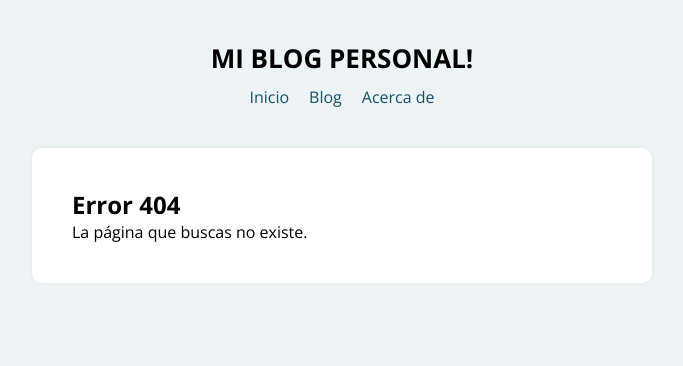
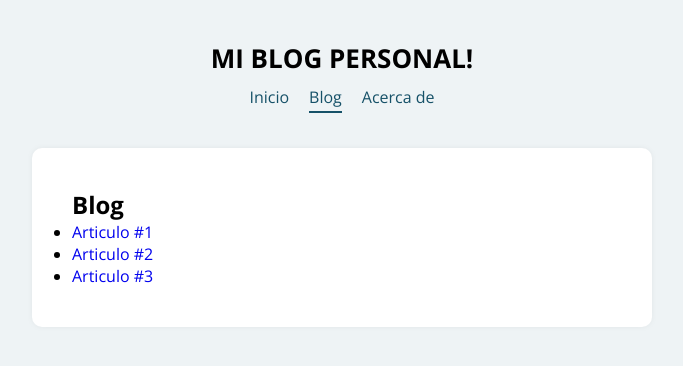
Before and after one commit to alfred3ks/app_react_route_blog, a React (Vite) app: page /app_react_route_blog/blog in a window 1280 px wide. Before the commit this address had no page. Shown: the top 366 px of the page, without its empty margins (298-981 px from the left). Built offline with nearby package versions, Linux system fonts and the light colour scheme.

Commit message:
Rutas creadas correctamente para verse en github pages.

```diff
--- a/src/App.jsx
+++ b/src/App.jsx
@@ -14,11 +14,14 @@ const App = () => {
         <Header />
         <Main>
           <Routes>
-            <Route path={"/"} element={<Inicio />} />
-            <Route path={"/blog"} element={<Blog />} />
-            <Route path={"/post/:id"} element={<Post />} />
+            <Route path={"/app_react_route_blog/"} element={<Inicio />} />
+            <Route path={"/app_react_route_blog/blog"} element={<Blog />} />
+            <Route path={"/app_react_route_blog/post/:id"} element={<Post />} />
             <Route path={"/*"} element={<Error404 />} />
-            <Route path={"/acerca-de"} element={<AcercaDe />} />
+            <Route
+              path={"/app_react_route_blog/acerca-de"}
+              element={<AcercaDe />}
+            />
           </Routes>
         </Main>
       </ContenedorPrincipal>
--- a/src/components/Blog.jsx
+++ b/src/components/Blog.jsx
@@ -9,7 +9,9 @@ const Blog = () => {
         {posts.map((post) => {
           return (
             <li key={post.id}>
-              <NavLink to={`/post/${post.id}`}>{post.titulo}</NavLink>
+              <NavLink to={`/app_react_route_blog/post/${post.id}`}>
+                {post.titulo}
+              </NavLink>
             </li>
           );
         })}
--- a/src/components/Header.jsx
+++ b/src/components/Header.jsx
@@ -7,9 +7,9 @@ const Header = () => {
     <ContenedorHeader>
       <Titulo>Mi blog personal!</Titulo>
       <Menu>
-        <NavLink to={"/"}>Inicio</NavLink>
-        <NavLink to={"/blog"}>Blog</NavLink>
-        <NavLink to={"/acerca-de"}>Acerca de</NavLink>
+        <NavLink to={"app_react_route_blog/"}>Inicio</NavLink>
+        <NavLink to={"app_react_route_blog/blog"}>Blog</NavLink>
+        <NavLink to={"app_react_route_blog/acerca-de"}>Acerca de</NavLink>
       </Menu>
     </ContenedorHeader>
   );
--- a/vite.config.js
+++ b/vite.config.js
@@ -3,6 +3,6 @@ import react from "@vitejs/plugin-react-swc";
 
 // https://vitejs.dev/config/
 export default defineConfig({
-  base: "/",
+  base: "/app_react_route_blog/",
   plugins: [react()],
 });
```
